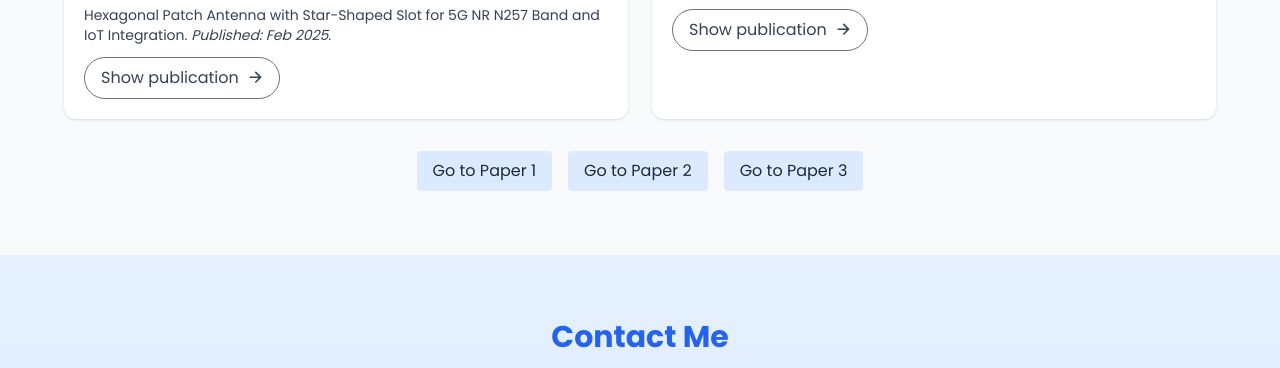
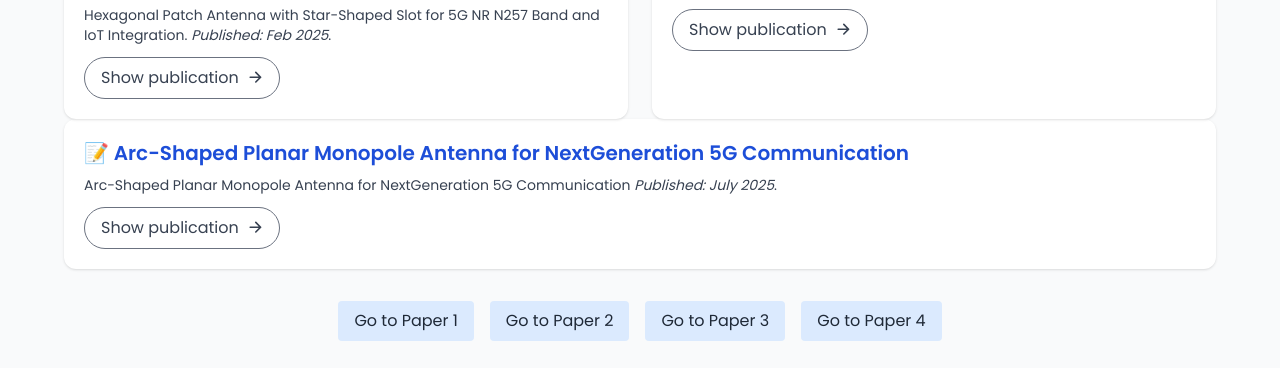
Before and after one commit to Suryansh691644/Portfolio, a plain HTML site: page index.html in a window 1280 px wide. Shown: the part 1508-1876 px from the top of the page. Drawn offline with nearby package versions, Linux system fonts and the light colour scheme.

Commit message:
Update index.html

```diff
--- a/index.html
+++ b/index.html
@@ -113,6 +113,17 @@
   Show publication <svg xmlns="http://www.w3.org/2000/svg" class="h-4 w-4" viewBox="0 0 20 20" fill="currentColor"><path d="M10.293 15.707a1 1 0 010-1.414L14.586 10H4a1 1 0 110-2h10.586l-4.293-4.293a1 1 0 111.414-1.414l6 6a1 1 0 010 1.414l-6 6a1 1 0 01-1.414 0z" /></svg>
 </a>
         </div>
+</div>
+
+        <!-- Paper 4 -->
+        <div id="paper1" class="bg-white p-5 rounded-xl shadow transition group">
+          <h3 class="text-xl font-semibold text-blue-700 mb-2">📝 Arc-Shaped Planar Monopole Antenna for NextGeneration 5G Communication</h3>
+          <p class="text-gray-700 text-sm">Arc-Shaped Planar Monopole Antenna for NextGeneration 5G Communication <em>Published: July 2025</em>.</p>
+          <a href="https://ieeexplore.ieee.org/document/11063742" target="_blank" class="inline-flex items-center gap-2 mt-3 border border-gray-500 text-gray-700 px-4 py-2 rounded-full hover:bg-gray-100 transition">
+  Show publication <svg xmlns="http://www.w3.org/2000/svg" class="h-4 w-4" viewBox="0 0 20 20" fill="currentColor"><path d="M10.293 15.707a1 1 0 010-1.414L14.586 10H4a1 1 0 110-2h10.586l-4.293-4.293a1 1 0 111.414-1.414l6 6a1 1 0 010 1.414l-6 6a1 1 0 01-1.414 0z" /></svg>
+</a>
+        </div>
+
       </div>
 
       <!-- Scroll Buttons -->
@@ -120,6 +131,7 @@
         <button onclick="scrollToPaper('paper1')" class="bg-blue-100 px-4 py-2 rounded hover:bg-blue-200">Go to Paper 1</button>
         <button onclick="scrollToPaper('paper2')" class="bg-blue-100 px-4 py-2 rounded hover:bg-blue-200">Go to Paper 2</button>
         <button onclick="scrollToPaper('paper3')" class="bg-blue-100 px-4 py-2 rounded hover:bg-blue-200">Go to Paper 3</button>
+        <button onclick="scrollToPaper('paper4')" class="bg-blue-100 px-4 py-2 rounded hover:bg-blue-200">Go to Paper 4</button>
       </div>
     </div>
   </section>
```
